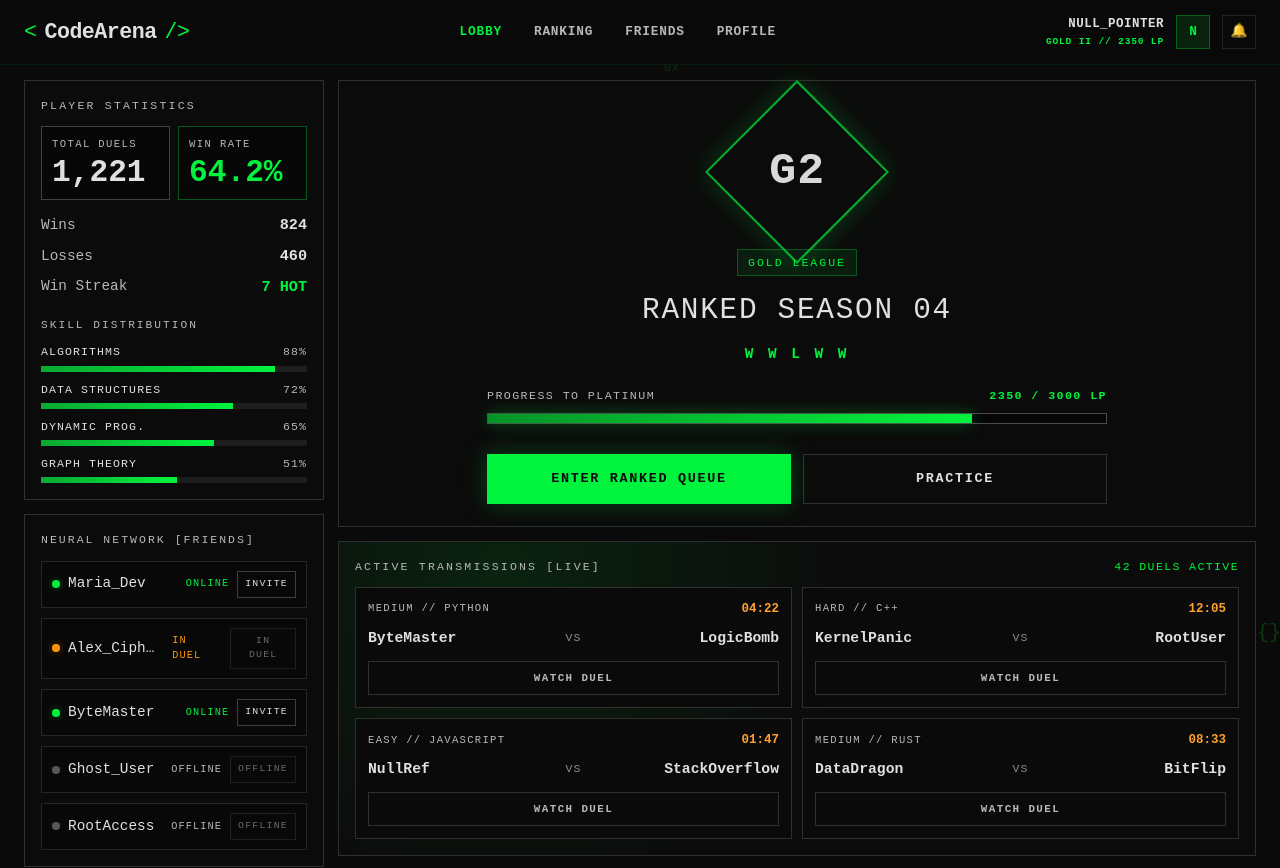
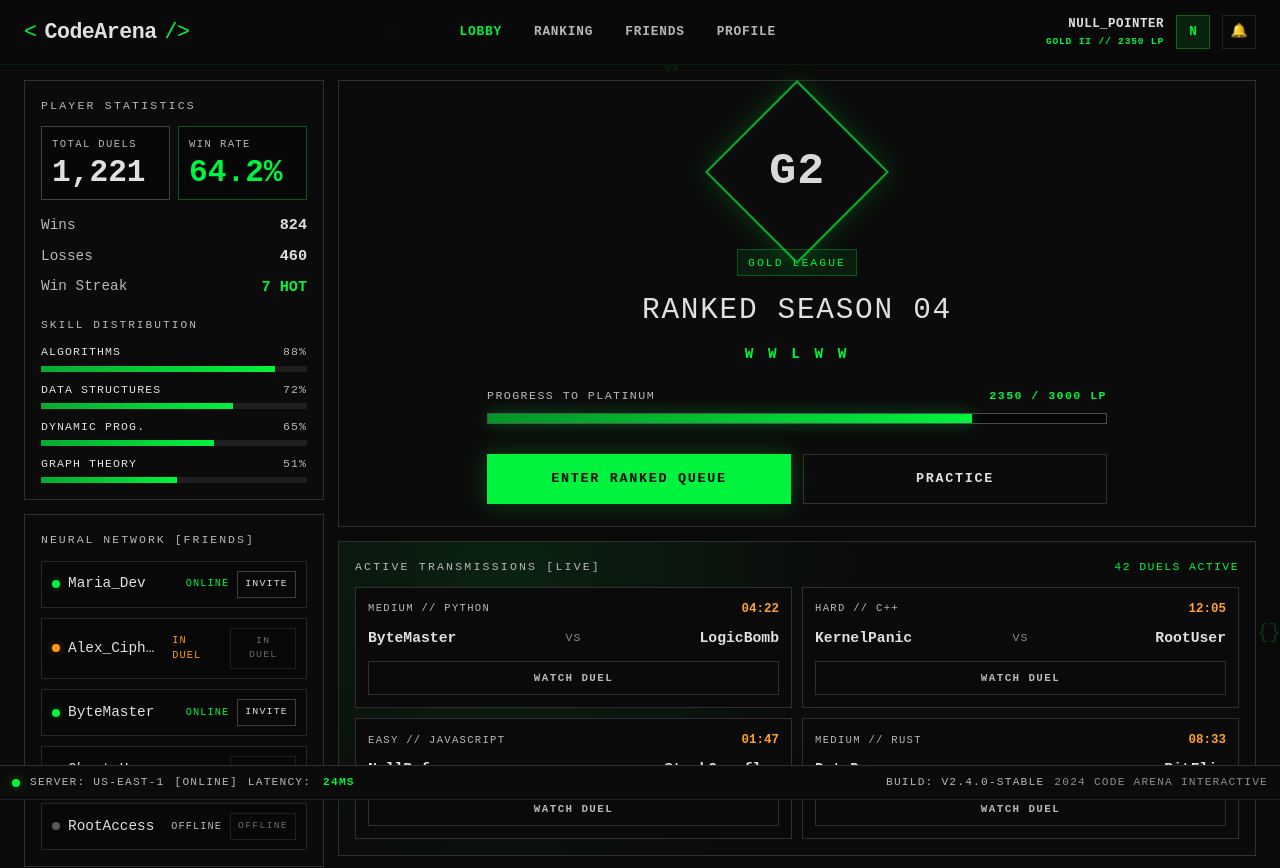
Before and after one commit to tjlsimoes/ft_transcendence, an Angular app in the folder frontend/: page /lobby in a window 1280 px wide. Shown: the top 868 px of the page. Built offline with nearby package versions, Linux system fonts and the light colour scheme.

Commit message:
Checkpoint from VS Code for cloud agent session

```diff
--- a/frontend/src/app/features/dashboard/components/status-bar/status-bar.css
+++ b/frontend/src/app/features/dashboard/components/status-bar/status-bar.css
@@ -1,5 +1,10 @@
 :host {
   display: block;
+  position: fixed;
+  bottom: 0;
+  left: 0;
+  right: 0;
+  z-index: 100;
 }
 
 .status-bar {
@@ -34,8 +39,12 @@
   flex-shrink: 0;
 }
 
-.status-left span:nth-child(3) {
+
+/* make the ms unit green */
+.ms {
   color: var(--accent);
+  font-weight: 700;
+  margin-left: 4px;
 }
 
 .status-right span:last-child {
--- a/frontend/src/app/features/dashboard/components/status-bar/status-bar.html
+++ b/frontend/src/app/features/dashboard/components/status-bar/status-bar.html
@@ -3,7 +3,7 @@
     <span class="dot"></span>
     <span>Server: {{ status().server }}</span>
     <span>[{{ status().onlineStatus }}]</span>
-    <span>Latency: {{ status().latency }}</span>
+    <span>Latency: <span class="ms">{{ status().latency }}</span></span>
   </div>
 
   <div class="status-right">
```
